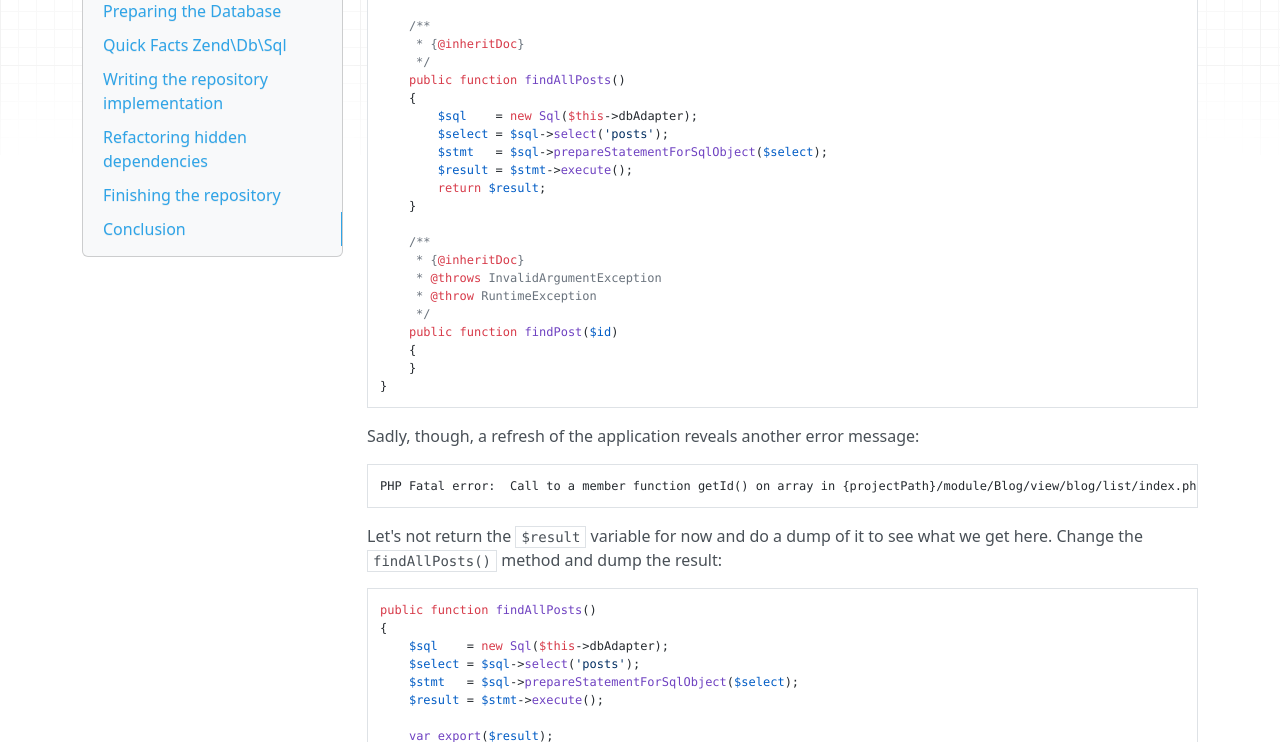
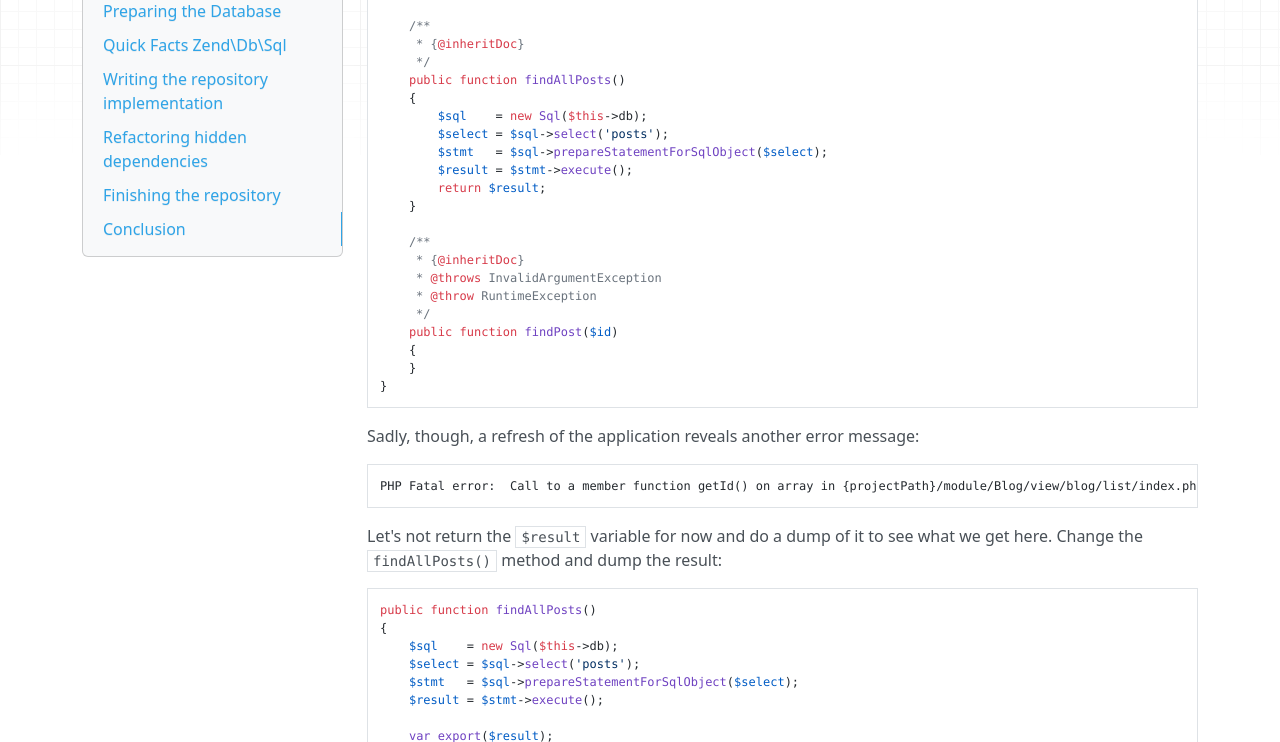
Before and after one commit to laminas/tutorials, an MkDocs documentation site: the page built from doc/book/in-depth-guide/zend-db-sql-zend-hydrator.md, in a window 1280 px wide and 1400 px high, scrolled down 4241 px. Shown: the part 151-893 px from the top of the window. Built offline with MkDocs 1.6.1, drawn with Linux system fonts in a browser that asks for light colours; nearby versions of some CDN libraries; old or Windows-style settings are respelled for this version of MkDocs.

Commit message:
fixed dbAdapter to match constructor

````diff
--- a/doc/book/in-depth-guide/zend-db-sql-zend-hydrator.md
+++ b/doc/book/in-depth-guide/zend-db-sql-zend-hydrator.md
@@ -248,7 +248,7 @@ class ZendDbSqlRepository implements PostRepositoryInterface
      */
     public function findAllPosts()
     {
-        $sql    = new Sql($this->dbAdapter);
+        $sql    = new Sql($this->db);
         $select = $sql->select('posts');
         $stmt   = $sql->prepareStatementForSqlObject($select);
         $result = $stmt->execute();
@@ -278,7 +278,7 @@ we get here. Change the `findAllPosts()` method and dump the result:
 ```php
 public function findAllPosts()
 {
-    $sql    = new Sql($this->dbAdapter);
+    $sql    = new Sql($this->db);
     $select = $sql->select('posts');
     $stmt   = $sql->prepareStatementForSqlObject($select);
     $result = $stmt->execute();
@@ -330,7 +330,7 @@ Now update the `findAllPosts()` method as follows:
 ```php
 public function findAll()
 {
-    $sql    = new Sql($this->dbAdapter);
+    $sql    = new Sql($this->db);
     $select = $sql->select('posts');
     $stmt   = $sql->prepareStatementForSqlObject($select);
     $result = $stmt->execute();
````
